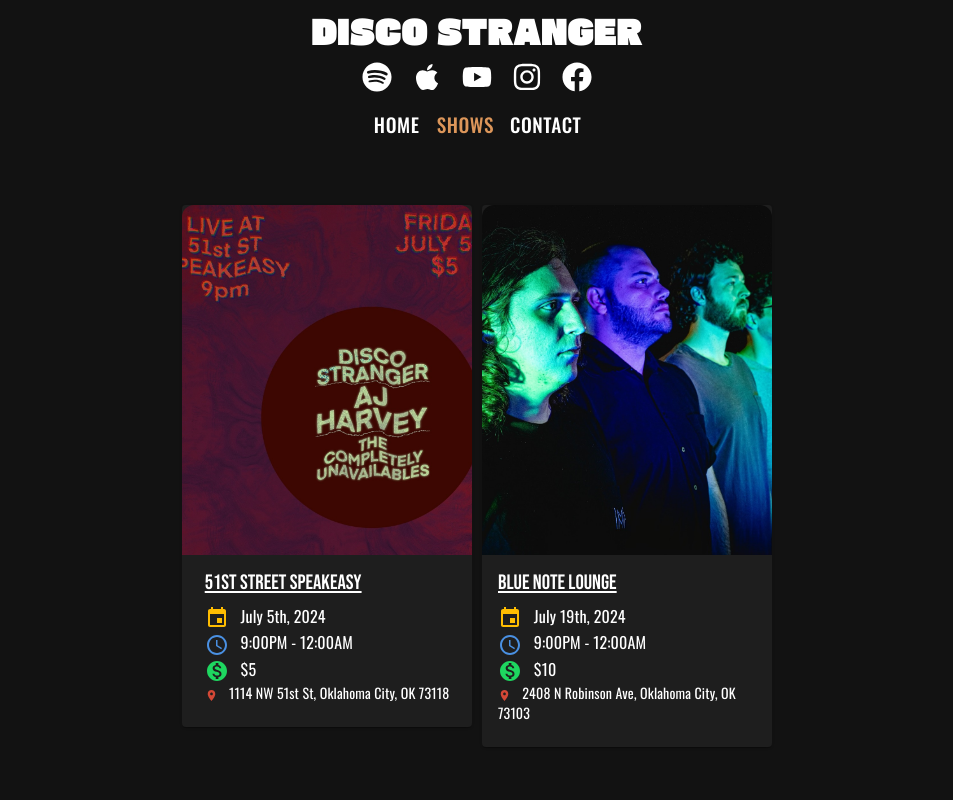
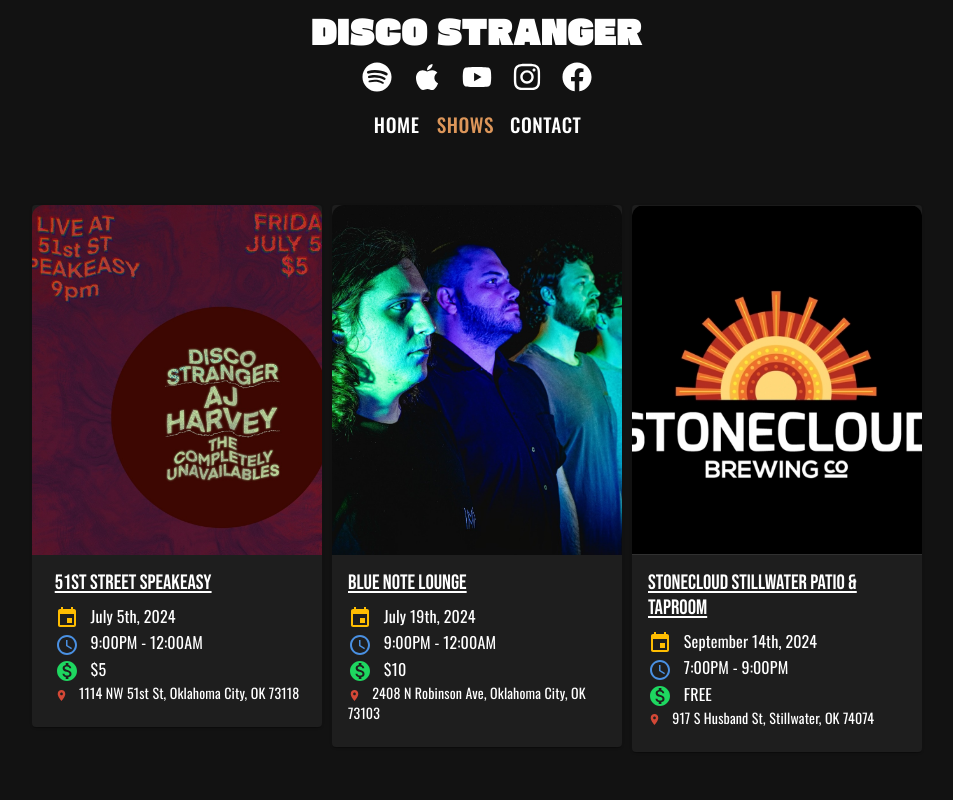
Before and after one commit to ajSeadler/band-website, a React (Vite) app: page /shows in a window 1280 px wide. Shown: the top 800 px of the page, without its empty margins (163-1116 px from the left). Built offline with nearby package versions, Linux system fonts and the light colour scheme; a small style sheet from the web is missing; a web font is replaced by a local one.

Commit message:
add stillwater show

```diff
--- a/src/components/Shows.jsx
+++ b/src/components/Shows.jsx
@@ -45,7 +45,7 @@ const Shows = () => {
   };
 
   const sliderSettings = {
-    dots: true,
+    dots: false,
     infinite: false,
     speed: 500,
     slidesToShow: 4,
@@ -57,7 +57,7 @@ const Shows = () => {
           slidesToShow: 3,
           slidesToScroll: 1,
           infinite: true,
-          dots: true,
+          dots: false,
         },
       },
       {
--- a/src/components/showinfo.js
+++ b/src/components/showinfo.js
@@ -14,6 +14,14 @@ const shows = [
     price: "$10",
     image: "/pics/greenblue.jpg",
     location: "2408 N Robinson Ave, Oklahoma City, OK 73103",
+  },
+  {
+    title: "Stonecloud Stillwater Patio & Taproom",
+    date: "September 14th, 2024",
+    time: "7:00PM - 9:00PM",
+    price: "FREE",
+    image: "/pics/stonecloud.jpeg",
+    location: "917 S Husband St, Stillwater, OK 74074",
   },
 ];
 
--- a/src/styles/Shows.css
+++ b/src/styles/Shows.css
@@ -8,6 +8,7 @@
 @media (max-width: 768px) {
   .shows-pg {
     padding: 20px;
+    margin: auto;
     margin-top: 10vh;
   }
 }
```
Also changed, not shown: public/pics/stonecloud.jpeg (added).
